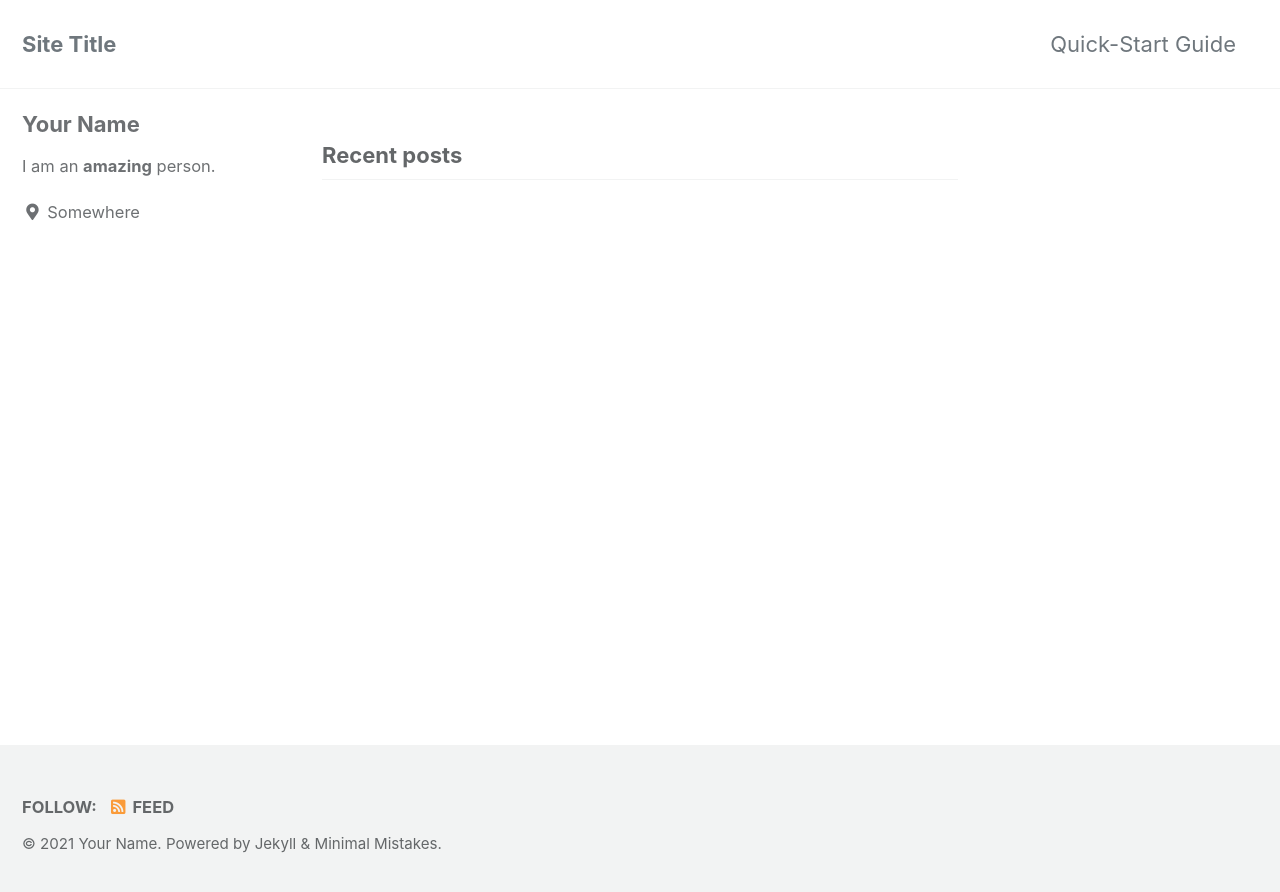
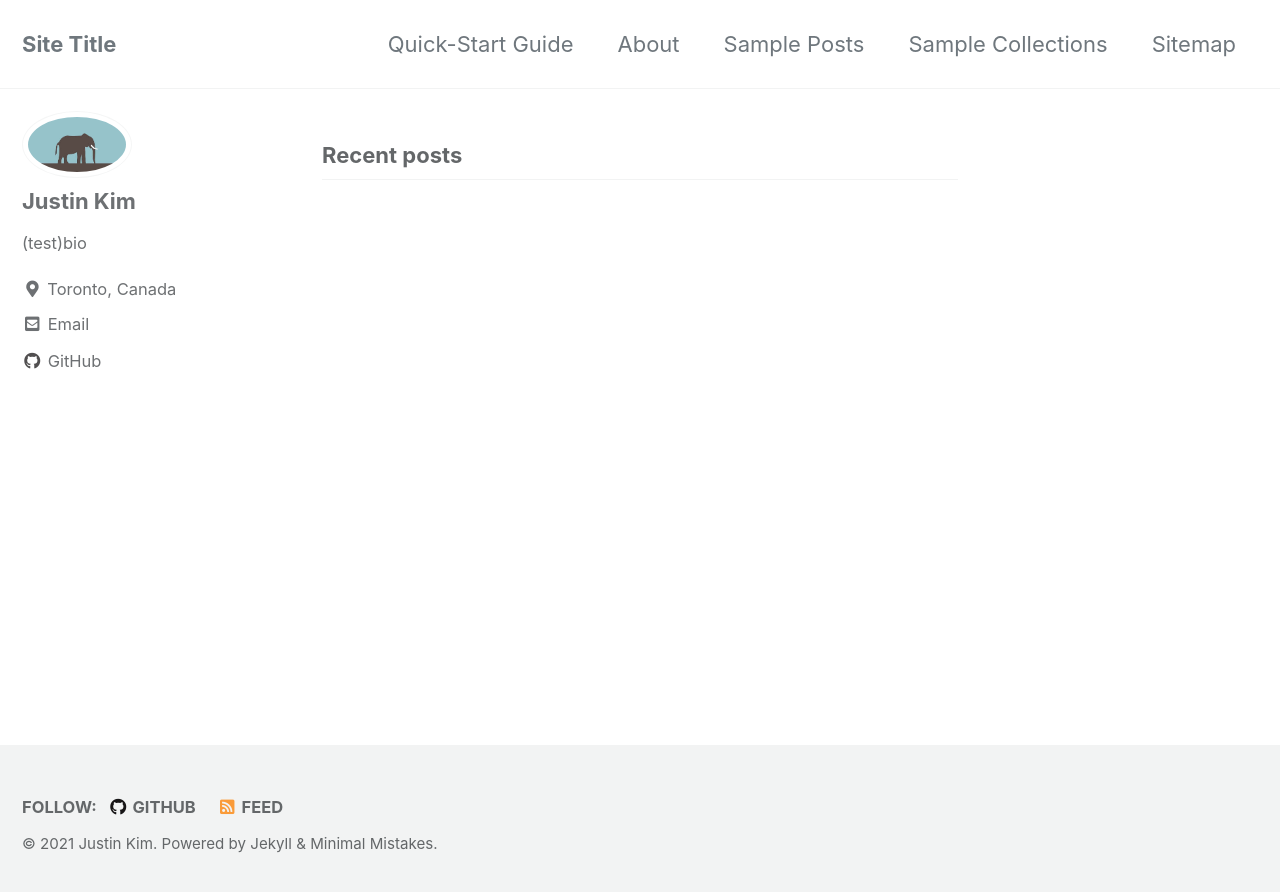
Before and after one commit to ijjustinKim/ijjustinKim.github.io, a Jekyll site: the page built from index.html, in a window 1280 px wide. Shown: the top 892 px of the page. Built offline with Jekyll 4.4.1, drawn with Linux system fonts in a browser that asks for light colours; cached includes are drawn as plain includes; the list of posts is cut into pages by our own code.

Commit message:
initial customization

```diff
--- a/_config.yml
+++ b/_config.yml
@@ -19,11 +19,11 @@ locale                   : "en-US"
 title                    : "Site Title"
 title_separator          : "-"
 subtitle                 : # site tagline that appears below site title in masthead
-name                     : "Your Name"
-description              : "An amazing website."
-url                      : # the base hostname & protocol for your site e.g. "https://mmistakes.github.io"
+name                     : "Justin Kim"
+description              : "(test)description"
+url                      : "https://ijjustinKim.github.io" # the base hostname & protocol for your site e.g. "https://mmistakes.github.io"
 baseurl                  : # the subpath of your site, e.g. "/blog"
-repository               : # GitHub username/repo-name e.g. "mmistakes/minimal-mistakes"
+repository               : "ijjustinKim/ijjustinKim.github.io" # GitHub username/repo-name e.g. "mmistakes/minimal-mistakes"
 teaser                   : # path of fallback teaser image, e.g. "/assets/images/500x300.png"
 logo                     : # path of logo image to display in the masthead, e.g. "/assets/images/88x88.png"
 masthead_title           : # overrides the website title displayed in the masthead, use " " for no title
@@ -94,15 +94,15 @@ analytics:
 
 # Site Author
 author:
-  name             : "Your Name"
-  avatar           : # path of avatar image, e.g. "/assets/images/bio-photo.jpg"
-  bio              : "I am an **amazing** person."
-  location         : "Somewhere"
+  name             : "Justin Kim"
+  avatar           : "/assets/images/avatar_test.jpg" # path of avatar image, e.g. "/assets/images/bio-photo.jpg"
+  bio              : "(test)bio"
+  location         : "Toronto, Canada"
   email            :
   links:
     - label: "Email"
       icon: "fas fa-fw fa-envelope-square"
-      # url: "mailto:your.name@email.com"
+      url: "mailto:ijjustin.kim@gmail.com"
     - label: "Website"
       icon: "fas fa-fw fa-link"
       # url: "https://your-website.com"
@@ -114,7 +114,7 @@ author:
       # url: "https://facebook.com/"
     - label: "GitHub"
       icon: "fab fa-fw fa-github"
-      # url: "https://github.com/"
+      url: "https://github.com/ijjustinKim"
     - label: "Instagram"
       icon: "fab fa-fw fa-instagram"
       # url: "https://instagram.com/"
@@ -130,7 +130,7 @@ footer:
       # url:
     - label: "GitHub"
       icon: "fab fa-fw fa-github"
-      # url:
+      url: "https://github.com/ijjustinKim"
     - label: "GitLab"
       icon: "fab fa-fw fa-gitlab"
       # url:
```
Also changed, not shown: Gemfile (+17 -1 lines), _data/navigation.yml (+8 -8 lines), assets/images/avatar_test.jpg (added).
